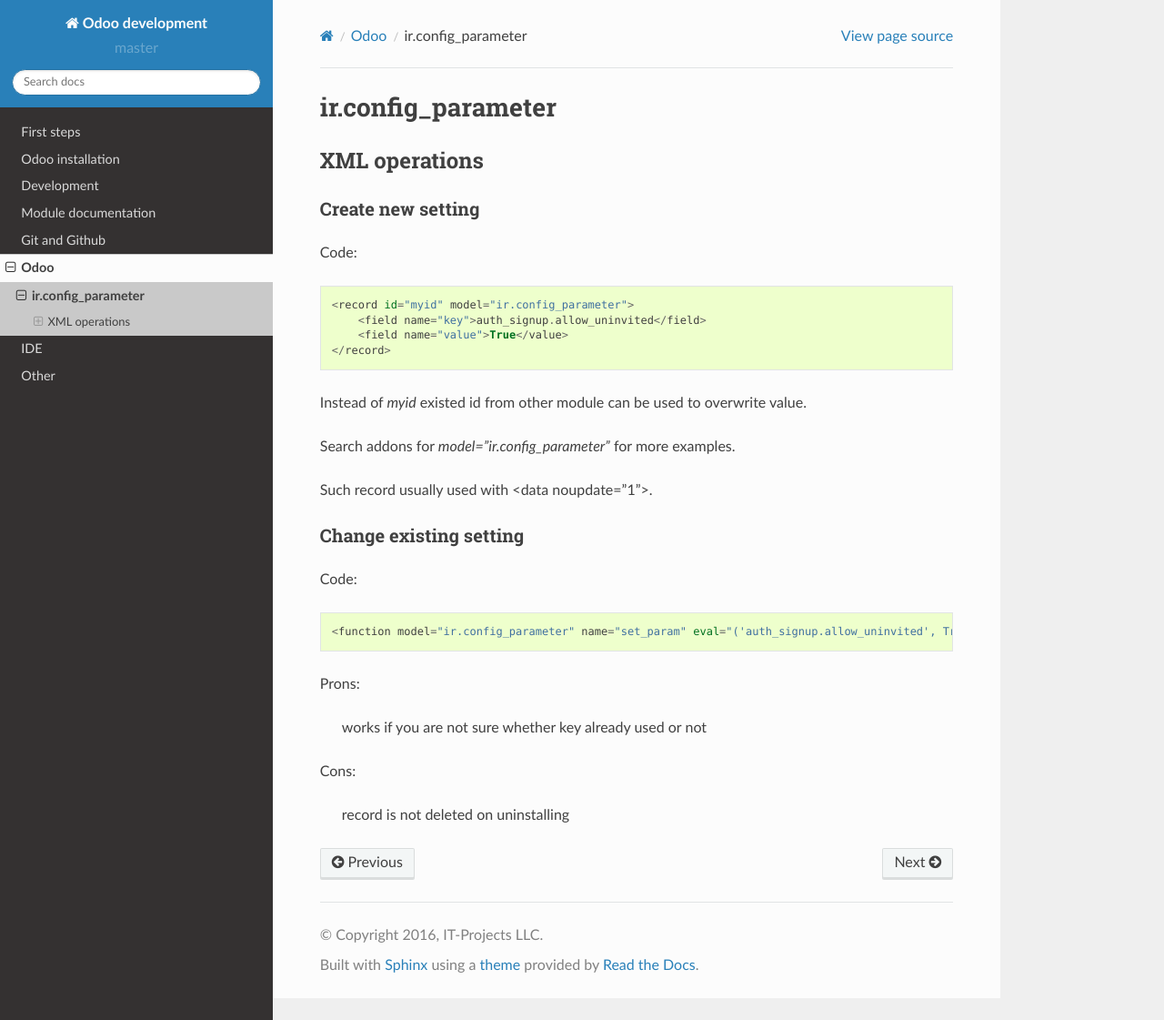
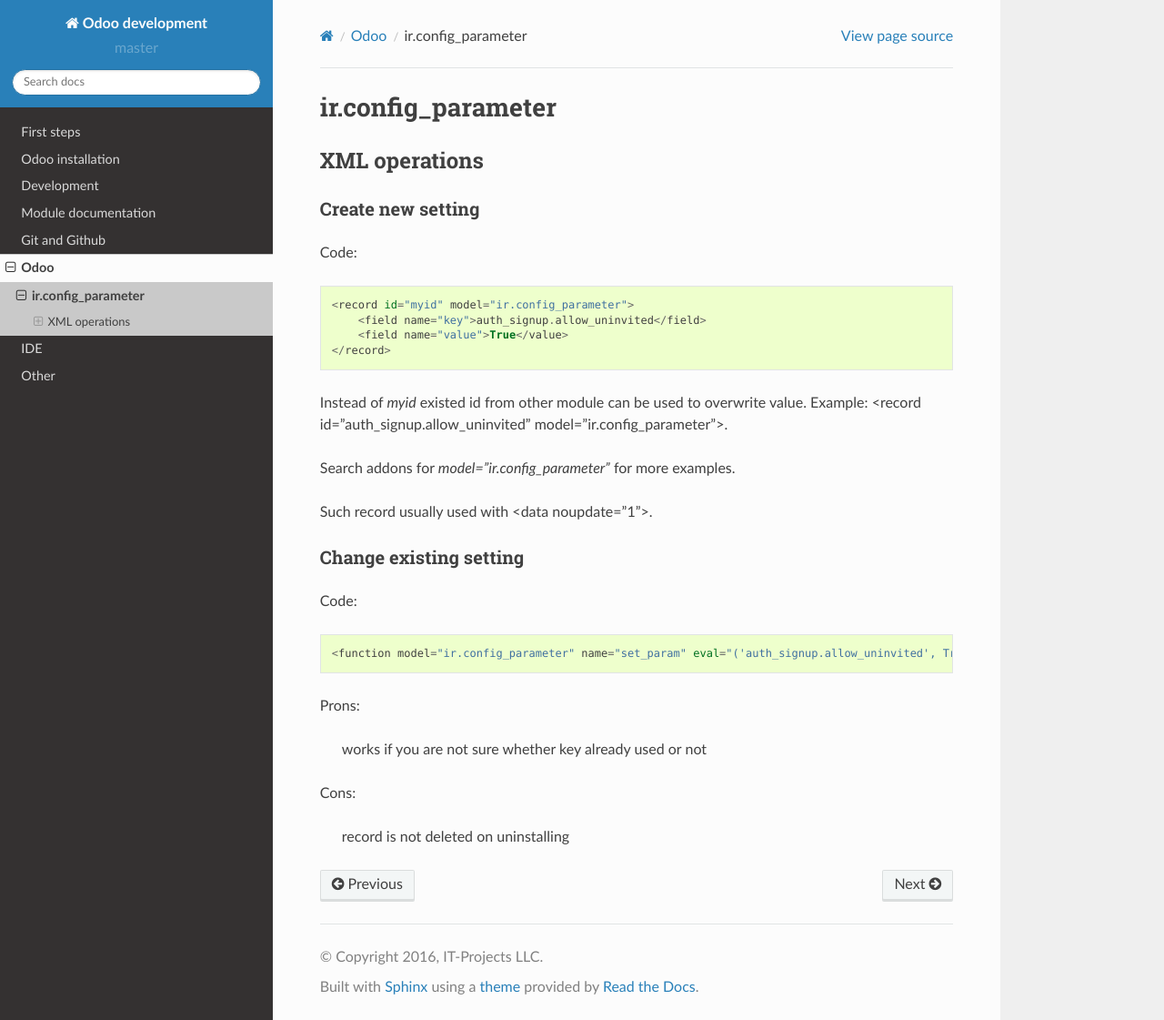
Before and after one commit to itpp-labs/odoo-development, a Sphinx documentation site: the page built from docs/odoo/ir.config_parameter.rst, in a window 1280 px wide and 1121 px high. Shown: the whole window at 91% size. Built offline with Sphinx 7.4.7 and the Read the Docs theme 2.0.0, drawn with Linux system fonts in a browser that asks for light colours.

Commit message:
[FIX] eaxmple

```diff
--- a/docs/odoo/ir.config_parameter.rst
+++ b/docs/odoo/ir.config_parameter.rst
@@ -13,7 +13,7 @@
             <field name="value">True</value>
         </record>
 
-Instead of *myid* existed id from other module can be used to overwrite value.
+Instead of *myid* existed id from other module can be used to overwrite value. Example: <record id="auth_signup.allow_uninvited" model="ir.config_parameter">.
 
 Search addons for *model="ir.config_parameter"* for more examples.
 
```
